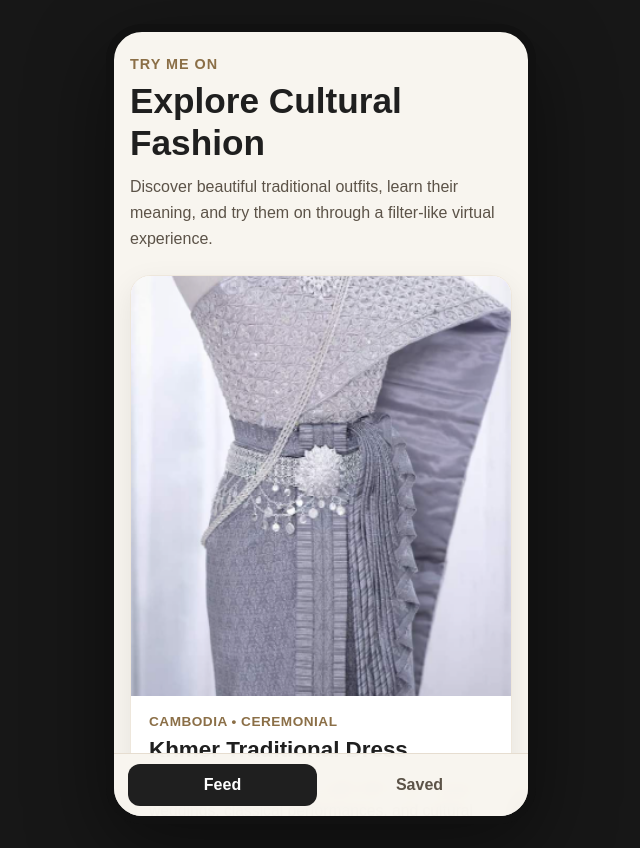
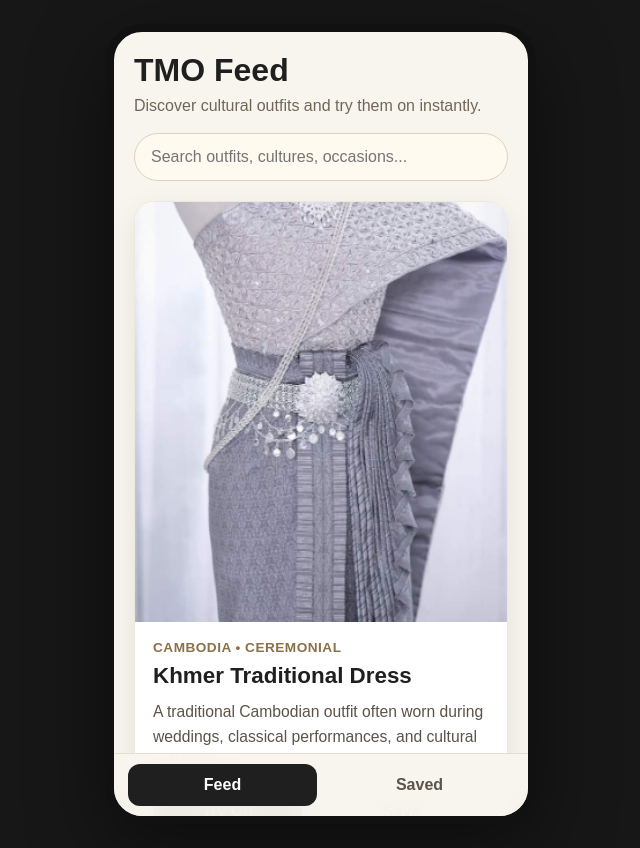
Before and after one commit to ta455/try-me-on-app, a React (Vite) app: page / in a window 1280 px wide. Shown: the whole page, without its empty margins (319-959 px from the left). Built offline with nearby package versions, Linux system fonts and the light colour scheme.

Commit message:
Add outfit search to feed

```diff
--- a/src/pages/FeedPage.jsx
+++ b/src/pages/FeedPage.jsx
@@ -1,55 +1,61 @@
+import { useState } from "react";
 import outfits from "../data/outfits";
 import OutfitCard from "../components/OutfitCard";
 
 export default function FeedPage() {
+  const [searchText, setSearchText] = useState("");
+
+  const filteredOutfits = outfits.filter((outfit) => {
+    const searchableText = [
+      outfit.name,
+      outfit.culture,
+      outfit.occasion,
+      outfit.description,
+      outfit.history,
+      outfit.symbolism,
+      outfit.styling,
+      outfit.tags.join(" "),
+    ]
+      .join(" ")
+      .toLowerCase();
+
+    return searchableText.includes(searchText.toLowerCase());
+  });
+
   return (
-    <div
-      style={{
-        padding: "24px 16px 96px",
-        maxWidth: "520px",
-        margin: "0 auto",
-      }}
-    >
-      <div style={{ marginBottom: "24px" }}>
-        <p
-          style={{
-            fontSize: "0.9rem",
-            color: "#8b6f47",
-            marginBottom: "8px",
-            textTransform: "uppercase",
-            letterSpacing: "1px",
-            fontWeight: "600",
-          }}
-        >
-          Try Me On
+    <div style={{ padding: "20px", paddingBottom: "96px" }}>
+      <h1 style={{ marginBottom: "8px" }}>TMO Feed</h1>
+
+      <p style={{ color: "#6f6658", marginBottom: "18px" }}>
+        Discover cultural outfits and try them on instantly.
+      </p>
+
+      <input
+        type="text"
+        placeholder="Search outfits, cultures, occasions..."
+        value={searchText}
+        onChange={(event) => setSearchText(event.target.value)}
+        style={{
+          width: "100%",
+          padding: "14px 16px",
+          marginBottom: "20px",
+          borderRadius: "999px",
+          border: "1px solid #ddd0bd",
+          background: "#fffaf0",
+          fontSize: "1rem",
+          boxSizing: "border-box",
+        }}
+      />
+
+      {filteredOutfits.length > 0 ? (
+        filteredOutfits.map((outfit) => (
+          <OutfitCard key={outfit.id} outfit={outfit} />
+        ))
+      ) : (
+        <p style={{ textAlign: "center", color: "#7a7065", marginTop: "40px" }}>
+          No outfits found.
         </p>
-
-        <h1
-          style={{
-            fontSize: "2.2rem",
-            lineHeight: "1.2",
-            color: "#1f1f1f",
-            marginBottom: "10px",
-          }}
-        >
-          Explore Cultural Fashion
-        </h1>
-
-        <p
-          style={{
-            fontSize: "1rem",
-            lineHeight: "1.6",
-            color: "#5c5348",
-          }}
-        >
-          Discover beautiful traditional outfits, learn their meaning, and try
-          them on through a filter-like virtual experience.
-        </p>
-      </div>
-
-      {outfits.map((outfit) => (
-        <OutfitCard key={outfit.id} outfit={outfit} />
-      ))}
+      )}
     </div>
   );
 }
```
